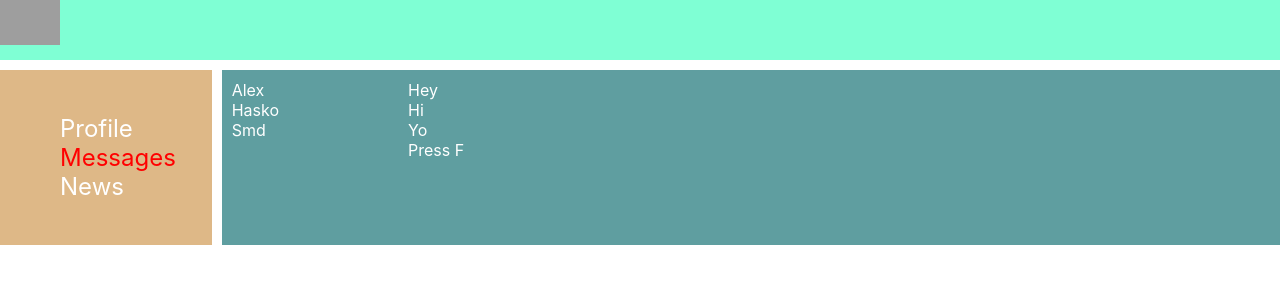
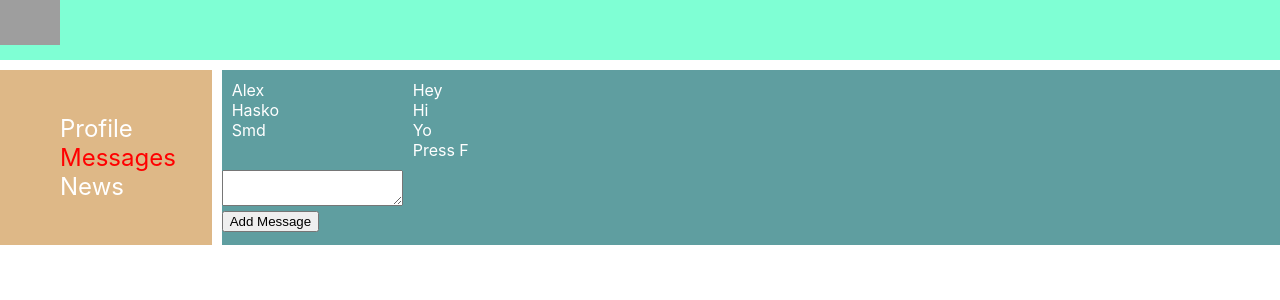
Before and after one commit to hoodhasko/big-social-network, a React (Create React App) app: page /dialogs in a window 1280 px wide. Shown: the top 300 px of the page. Built offline with nearby package versions, Linux system fonts and the light colour scheme; grey boxes are pictures that could not be loaded.

Commit message:
Урок 31. Добавили метод onClick на кнопки добавления поста и отправки сообщения, использовали ref

```diff
--- a/src/components/Dialogs/Dialogs.jsx
+++ b/src/components/Dialogs/Dialogs.jsx
@@ -7,6 +7,12 @@ import s from './Dialogs.module.css';
 
 const Dialogs = (props) => {
 
+    let newTextMessage = React.createRef();
+
+    let addMessage = () => {
+        let text = newTextMessage.current.value;
+        alert(text);
+    }
 
     return (
         <div className={s.dialogs}>
@@ -16,6 +22,10 @@ const Dialogs = (props) => {
             <div className={s.messages}>
                 { props.dialogsData.messages.map( message => <Message message={message.message}/>) }
             </div>
+            <div>
+                <textarea ref={newTextMessage}></textarea>
+                <button onClick={addMessage}>Add Message</button>
+            </div>
         </div>
     );
 };
--- a/src/components/Profile/MyPosts/MyPosts.jsx
+++ b/src/components/Profile/MyPosts/MyPosts.jsx
@@ -3,12 +3,19 @@ import Post from './Post/Post';
 
 const MyPosts = (props) => {
 
+  let newTextPost = React.createRef();
+
+  let addPost = () => {
+    let text = newTextPost.current.value;
+    alert(text);
+  }
+
     return (
     <div>
       <h2>My Posts</h2>
       <div>
-        <textarea></textarea>
-        <button>Add Post</button>
+        <textarea ref={newTextPost}></textarea>
+        <button onClick={ addPost }>Add Post</button>
       </div>
         { props.postsData.map( post => <Post message={post.message} countLike={post.countLike} />) }
     </div>
```
